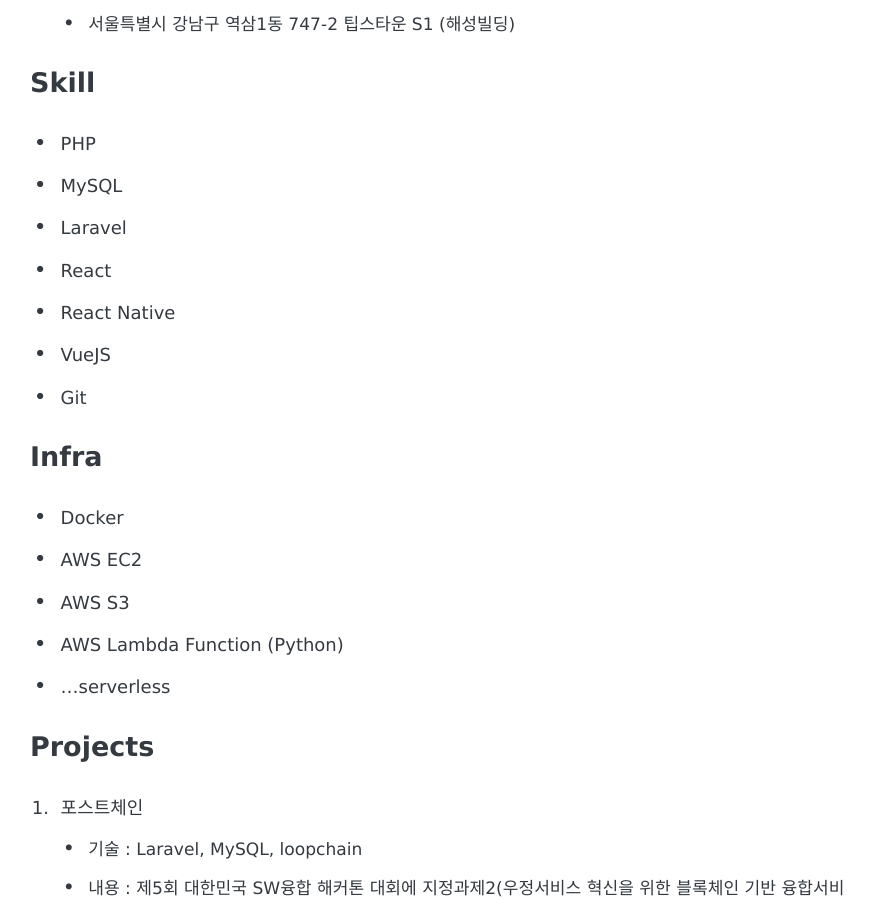
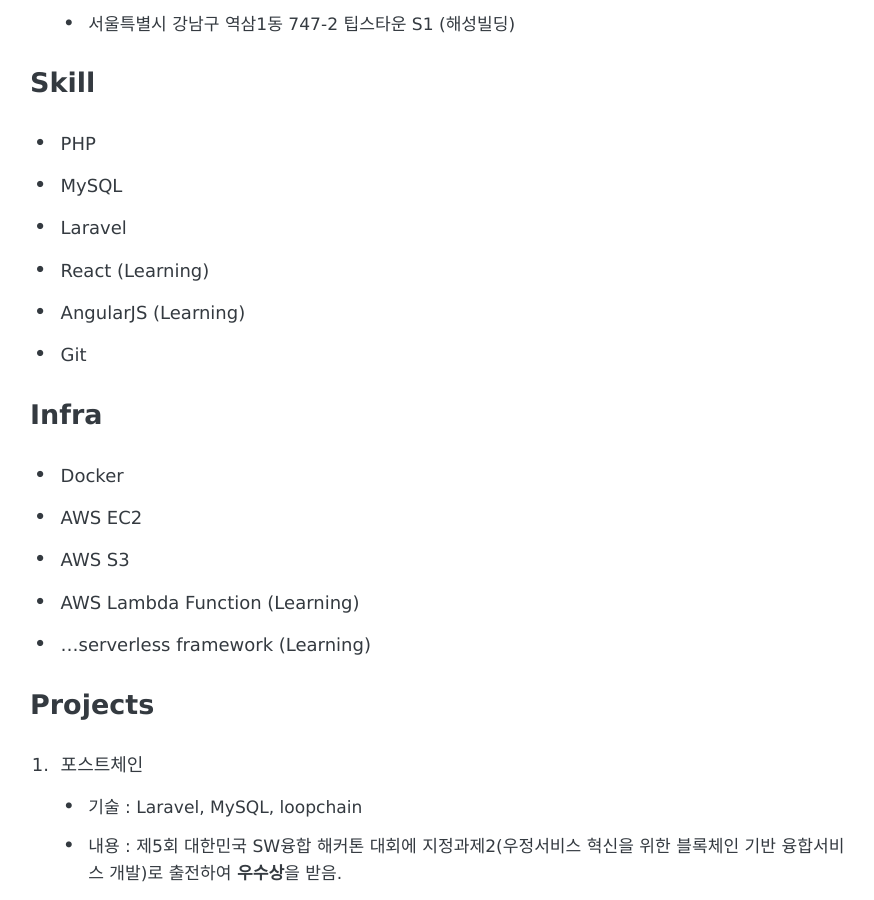
Before and after one commit to mingeunkim/mingeunkim.github.io, a Jekyll site: the page built from about.md, in a window 1280 px wide and 900 px high, scrolled down 697 px. Shown: the whole window, without its empty margins (196-1070 px from the left). Built offline with Jekyll 4.4.1, drawn with Linux system fonts in a browser that asks for light colours; some web fonts are replaced.

Commit message:
about edit

```diff
--- a/about.md
+++ b/about.md
@@ -22,17 +22,16 @@
 - PHP
 - MySQL
 - Laravel
-- React
-- React Native
-- VueJS
+- React (Learning)
+- AngularJS (Learning)
 - Git
 
 ### Infra
 - Docker
 - AWS EC2
 - AWS S3
-- AWS Lambda Function (Python)
-- ...serverless
+- AWS Lambda Function (Learning)
+- ...serverless framework (Learning)
 
 ### Projects
 
```
